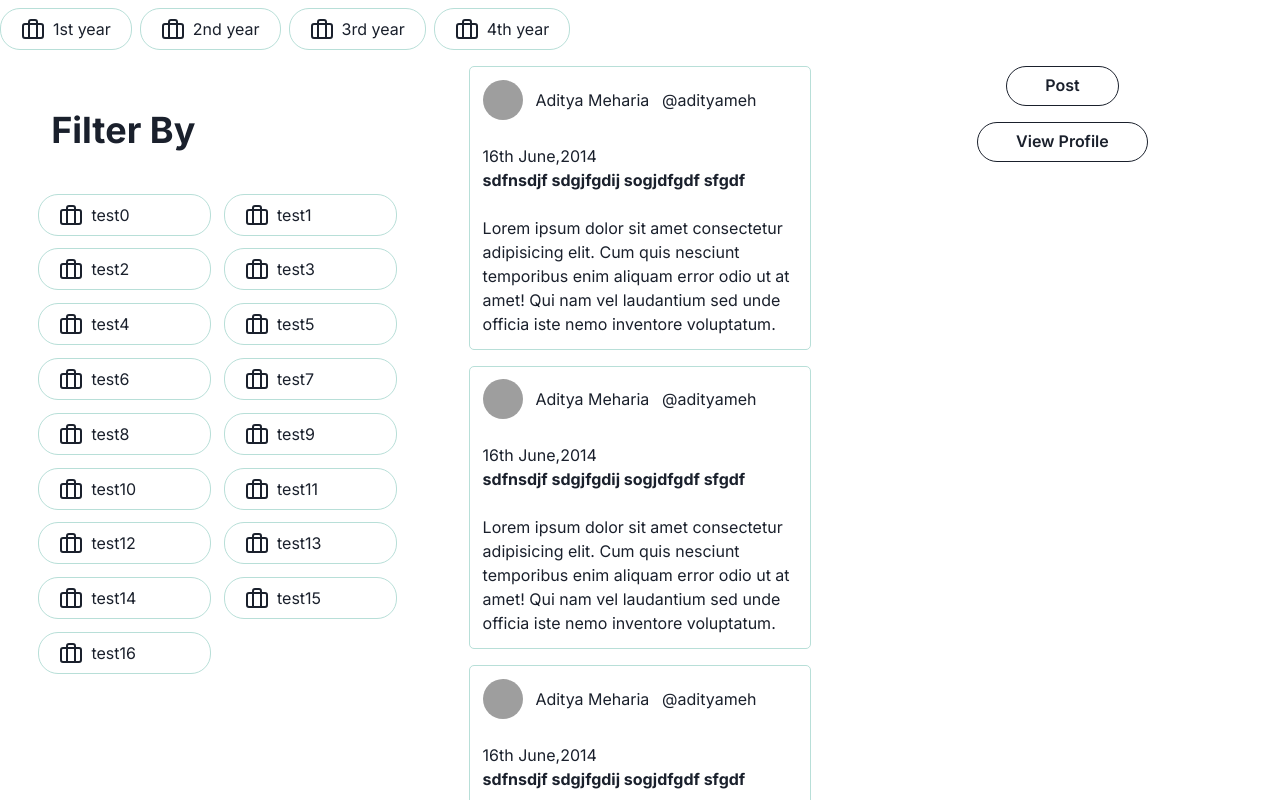
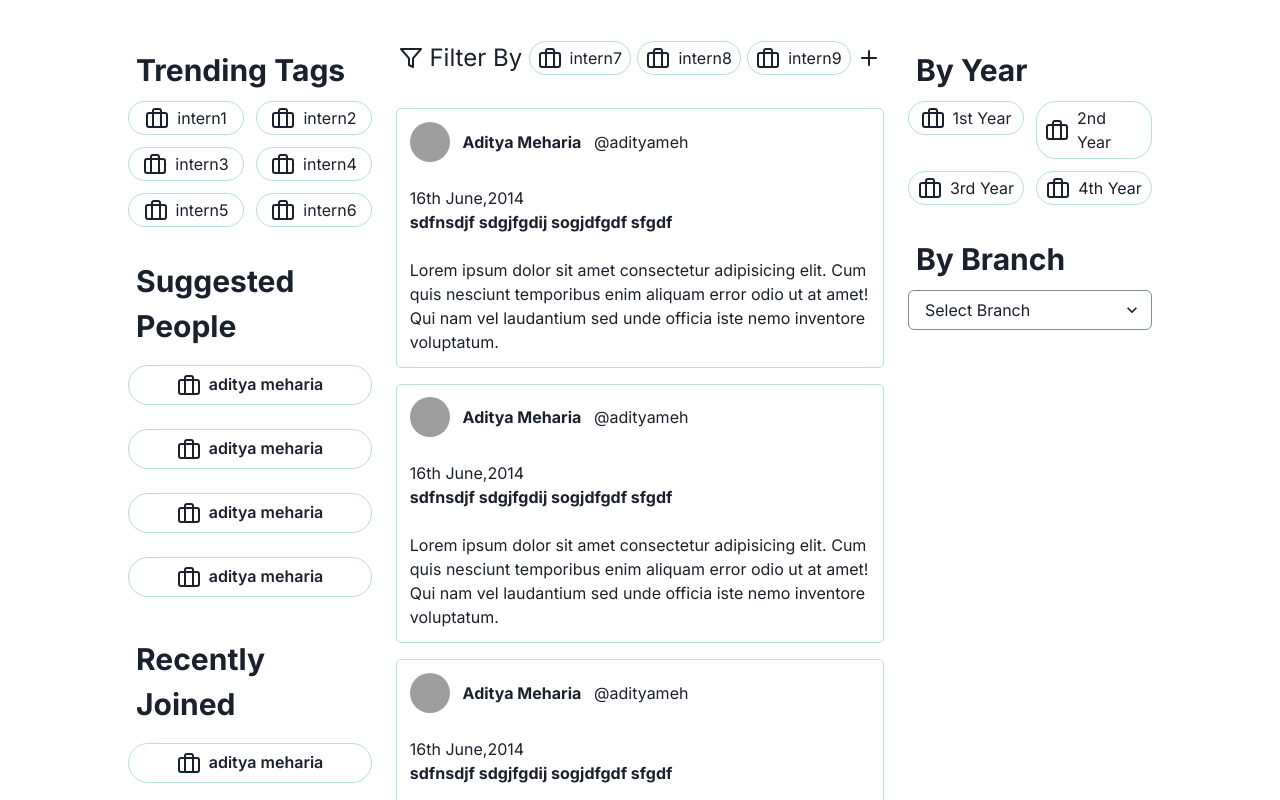
Before and after one commit to DSC-KIIT/konnect, a Next.js app in the folder client/: page /activity in a window 1280 px wide. Shown: the top 800 px of the page. Built offline with nearby package versions, Linux system fonts and the light colour scheme; grey boxes are pictures that could not be loaded.

Commit message:
updated activity page

```diff
--- a/client/components/Activity.jsx
+++ b/client/components/Activity.jsx
@@ -1,6 +1,7 @@
 import React, { useState } from "react"
 import Card from "./Activity/Card"
 import TagCheckBox from "./Activity/TagCheckBox"
+import { Filter, Briefcase, Plus } from 'react-feather'
 import {
     useCheckboxGroup,
     HStack,
@@ -10,10 +11,26 @@ import {
     Text,
     Button,
     Select,
+    Grid,
+    GridItem,
 } from "@chakra-ui/react"
 
 const Activity = () => {
     let activityDetails = [
+        {
+            name: "Aditya Meharia",
+            username: "adityameh",
+            date: "16th June,2014",
+            title: "sdfnsdjf sdgjfgdij sogjdfgdf sfgdf",
+            body: "Lorem ipsum dolor sit amet consectetur adipisicing elit. Cum quis nesciunt temporibus enim aliquam error odio ut at amet! Qui nam vel laudantium sed unde officia iste nemo inventore voluptatum.",
+        },
+        {
+            name: "Aditya Meharia",
+            username: "adityameh",
+            date: "16th June,2014",
+            title: "sdfnsdjf sdgjfgdij sogjdfgdf sfgdf",
+            body: "Lorem ipsum dolor sit amet consectetur adipisicing elit. Cum quis nesciunt temporibus enim aliquam error odio ut at amet! Qui nam vel laudantium sed unde officia iste nemo inventore voluptatum.",
+        },
         {
             name: "Aditya Meharia",
             username: "adityameh",
@@ -44,52 +61,39 @@ const Activity = () => {
 
     let branch = ["CSE", "IT", "ECE", "MECH"]
 
-    let year = ["1st", "2nd", "3rd", "4th"]
+    let year = ["1st Year", "2nd Year", "3rd Year", "4th Year"]
+
+    let suggestedPeople = ["aditya meharia", "aditya meharia", "aditya meharia", "aditya meharia",]
 
     let tags = [
-        "test0",
-        "test1",
-        "test2",
-        "test3",
-        "test4",
-        "test5",
-        "test6",
-        "test7",
-        "test8",
-        "test9",
-        "test10",
-        "test11",
-        "test12",
-        "test13",
-        "test14",
-        "test15",
-        "test16",
+        "intern1",
+        "intern2",
+        "intern3",
+        "intern4",
+        "intern5",
+        "intern6",
+    ]
+
+    let filter = [
+        "intern7",
+        "intern8",
+        "intern9",
     ]
 
     return (
-        <div>
-            <HStack paddingY={2}>
-                {year.map((value, i) => {
-                    const checkbox = getCheckboxProps({ value })
-                    return (
-                        <TagCheckBox key={i} {...checkbox}>
-                            {value} year
-                        </TagCheckBox>
-                    )
-                })}
-            </HStack>
-            <SimpleGrid mx="3vw" columns={3} spacingX="5vw">
-                <Box pt="4vh">
-                    {/* <Select placeholder="Select option">
-                        <option value="option1">Option 1</option>
-                        <option value="option2">Option 2</option>
-                        <option value="option3">Option 3</option>
-                    </Select> */}
-                    <Text fontSize="4xl" fontWeight="700" p="1vw">
-                        Filter By
+        <Box px="10vw" py="5vh">
+            <Grid
+                templateColumns="repeat(4, 1fr)"
+                gap={4}>
+
+
+                <GridItem>
+                    <Box >
+                        <Text fontSize="3xl" fontWeight="700" p="1vh">
+                            Trending Tags
                         </Text>
-                    <br />
-                    <SimpleGrid columns={2} spacing="1vw">
+
+                        <SimpleGrid minChildWidth="110px" columns={3} spacing={3} >
                             {tags.map((value, i) => {
                                 const checkbox = getCheckboxProps({ value })
                                 return (
@@ -99,46 +103,134 @@ const Activity = () => {
                                 )
                             })}
                         </SimpleGrid>
+
+                        <br />
+
+                        <Text fontSize="3xl" fontWeight="700" p="1vh">
+                            Suggested People
+                        </Text>
+
+                        <SimpleGrid minChildWidth="130px" columns={2} spacing={2} >
+                            {suggestedPeople.map((s) => (
+                                <Button
+                                    cursor="pointer"
+                                    border="1px"
+                                    borderRightRadius="20"
+                                    borderLeftRadius="20"
+                                    borderColor="#B8DFD8"
+                                    variant="outline"
+                                    px="3vw"
+                                    py="2vh"
+                                    my="1vh"
+                                >
+                                    <Center>
+                                        <HStack>
+                                            <Box><Briefcase /></Box>
+                                            <Box>{s}</Box>
+                                        </HStack>
+                                    </Center>
+                                </Button>
+                            ))}
+                        </SimpleGrid>
+
+                        <br />
+
+                        <Text fontSize="3xl" fontWeight="700" p="1vh">
+                            Recently Joined
+                        </Text>
+
+                        <SimpleGrid minChildWidth="130px" columns={2} spacing={2} >
+                            {suggestedPeople.map((s) => (
+                                <Button
+                                    cursor="pointer"
+                                    border="1px"
+                                    borderRightRadius="20"
+                                    borderLeftRadius="20"
+                                    borderColor="#B8DFD8"
+                                    variant="outline"
+                                    px="3vw"
+                                    py="2vh"
+                                    my="1vh"
+                                >
+                                    <Center>
+                                        <HStack>
+                                            <Box><Briefcase /></Box>
+                                            <Box>{s}</Box>
+                                        </HStack>
+                                    </Center>
+                                </Button>
+                            ))}
+                        </SimpleGrid>
+
                     </Box>
+                </GridItem>
+
+
+                <GridItem colSpan={2}>
+                    <Center>
+                        <Box>
+                            <HStack spacing="0.5vw">
+                                <Box><Filter /></Box>
+                                <Box fontSize="2xl"> Filter By</Box>
+                                {filter.map((value, i) => {
+                                    const checkbox = getCheckboxProps({ value })
+                                    return (
+                                        <TagCheckBox key={i} {...checkbox}>
+                                            {value}
+                                        </TagCheckBox>
+                                    )
+                                })}
+                                <Box>
+                                    <Plus />
+                                </Box>
+                            </HStack>
+                        </Box>
+                    </Center>
+
+                    <br />
+
                     <Box>
                         {activityDetails.map((x, i) => (
                             <Card cardDetails={x} key={i}></Card>
                         ))}
                     </Box>
-                <Box>
-                    <Center>
-                        <Button
-                            cursor="pointer"
-                            border="1px"
-                            borderRightRadius="20"
-                            borderLeftRadius="20"
-                            colorScheme="#B8DFD8"
-                            variant="outline"
-                            px="3vw"
-                            py="2vh"
-                            my="1vh"
-                        >
-                            Post
-                        </Button>
-                    </Center>
-                    <Center>
-                        <Button
-                            cursor="pointer"
-                            border="1px"
-                            borderRightRadius="20"
-                            borderLeftRadius="20"
-                            colorScheme="#B8DFD8"
-                            variant="outline"
-                            px="3vw"
-                            py="2vh"
-                            my="1vh"
-                        >
-                            View Profile
-                        </Button>
-                    </Center>
+
+                </GridItem>
+
+
+                <GridItem>
+
+                    <Text fontSize="3xl" fontWeight="700" p="1vh">
+                        By Year
+                    </Text>
+
+                    <SimpleGrid minChildWidth={115} columns={2} spacing={3} >
+                        {year.map((value, i) => {
+                            const checkbox = getCheckboxProps({ value })
+                            return (
+                                <TagCheckBox key={i} {...checkbox}>
+                                    {value}
+                                </TagCheckBox>
+                            )
+                        })}
+                    </SimpleGrid>
+
+                    <br />
+
+                    <Text fontSize="3xl" fontWeight="700" p="1vh">
+                        By Branch
+                    </Text>
+                    <Select placeholder="Select Branch">
+                        {branch.map((b) => (
+                            <option value={b}>{b}</option>
+                        ))}
+                    </Select>
+
+                </GridItem>
+
+
+            </Grid>
         </Box>
-            </SimpleGrid>
-        </div>
     )
 }
 
--- a/client/components/Activity/Card.jsx
+++ b/client/components/Activity/Card.jsx
@@ -16,11 +16,11 @@ const Card = ({ cardDetails }) => {
                 <HStack spacing="1vw">
                     <Box><Image
                         borderRadius="50%"
-                        boxSize="2.5rem"
+                        boxSize="40px"
                         src="https://bit.ly/sage-adebayo"
                         alt="Segun Adebayo"
                     /></Box>
-                    <Box>
+                    <Box fontWeight="bold" >
                         {cardDetails.name}
                     </Box>
                     <Box>
--- a/client/components/Activity/TagCheckBox.jsx
+++ b/client/components/Activity/TagCheckBox.jsx
@@ -28,13 +28,15 @@ function TagCheckBox(props) {
         _focus={{
           boxShadow: "outline",
         }}
-        px={5}
-        py={2}
+        px={2}
+        py={1}
       >
-        <HStack>
-          <Box><Briefcase /></Box>
-          <Box><Center>{props.children}</Center></Box>
-        </HStack>
+        <Center>
+          <HStack>
+            <Box><Briefcase /></Box>
+            <Box>{props.children}</Box>
+          </HStack>
+        </Center>
       </Box>
     </Box>
 
```
Lines whose indentation alone changed are shown as unchanged.
